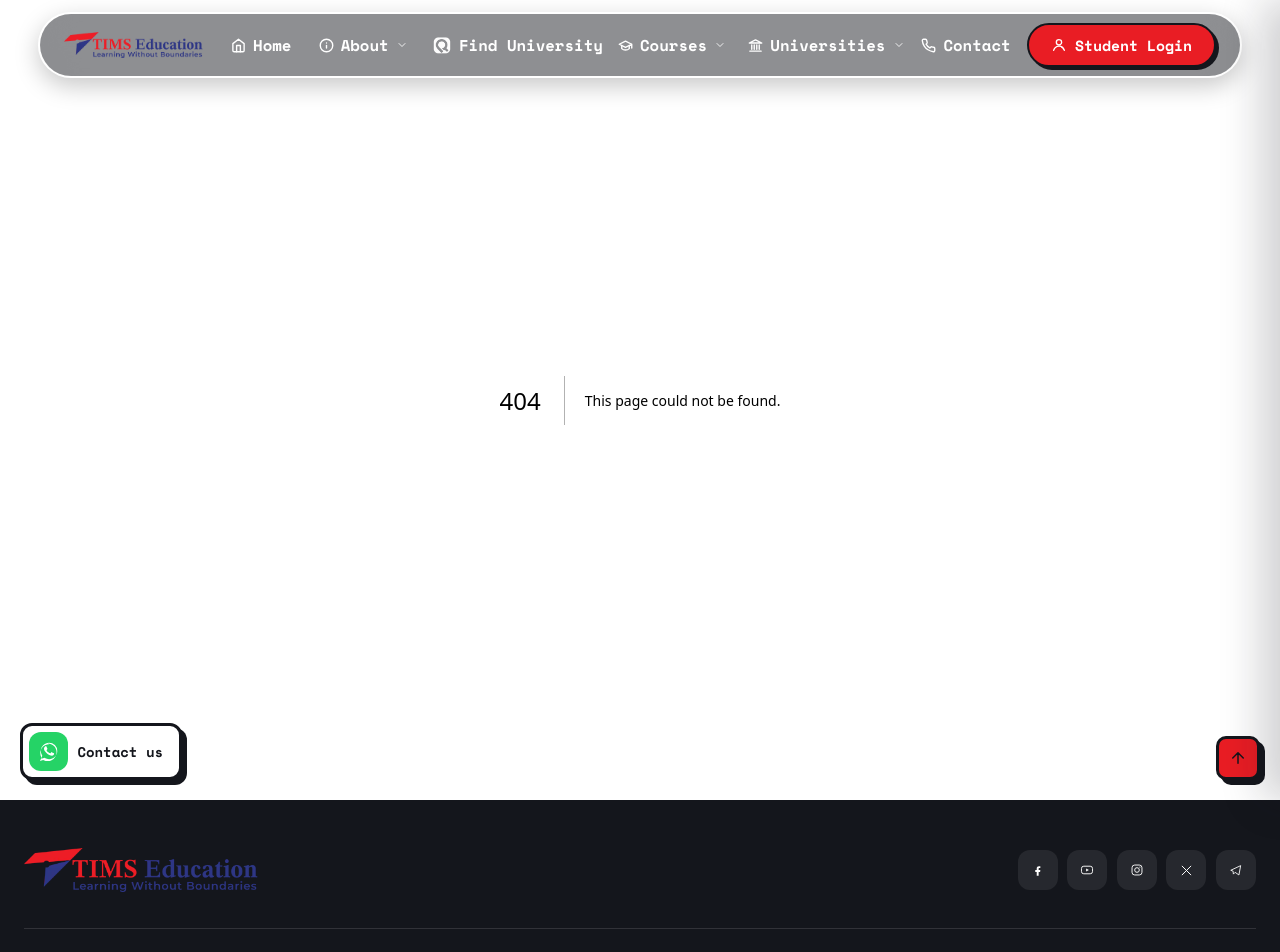
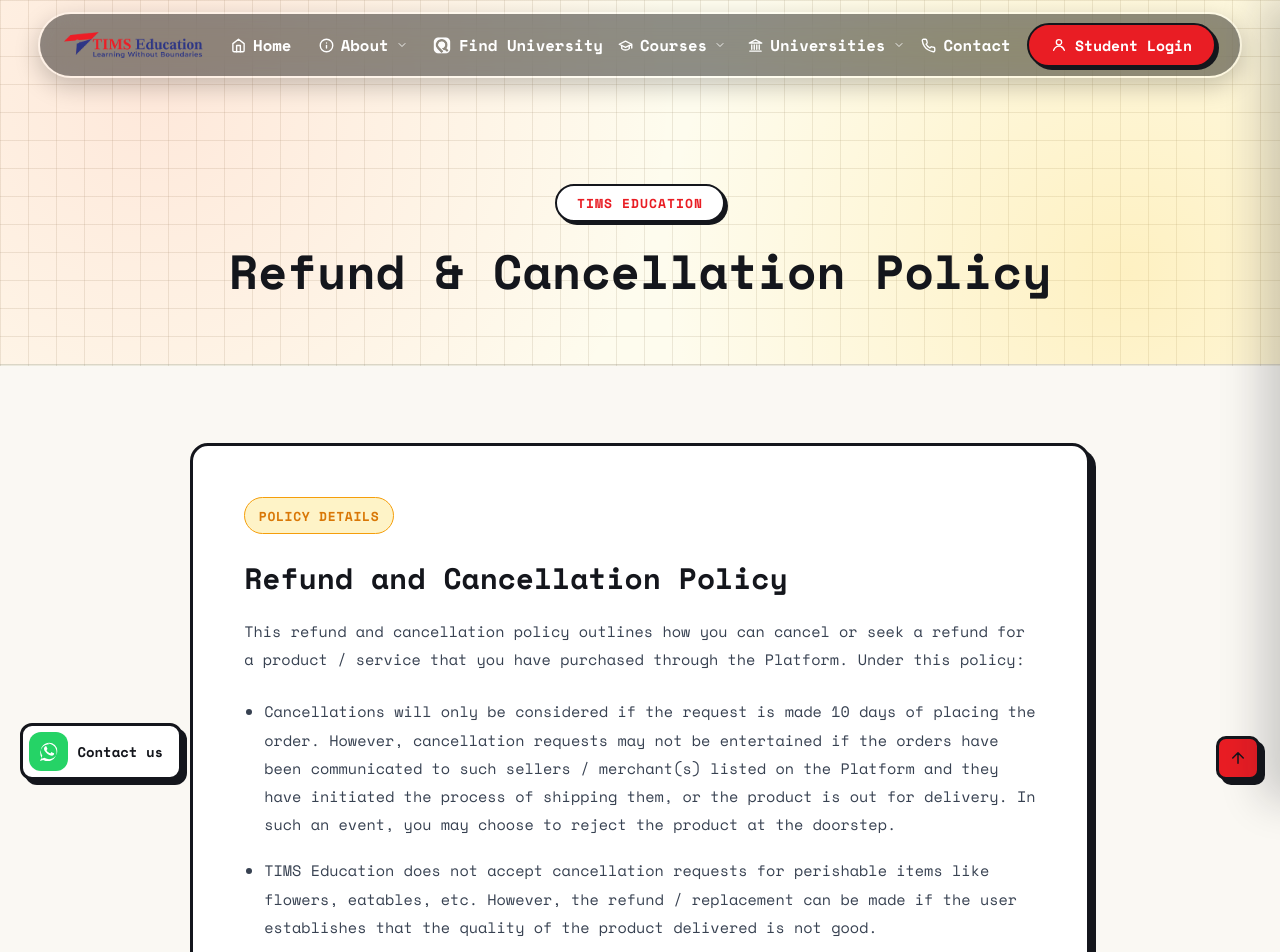
Before and after one commit to prohostix12/Tims-education-2, a Next.js app: page /refund-policy in a window 1280 px wide. Before the commit this address had no page. Shown: the top 952 px of the page. Built offline with nearby package versions, Linux system fonts and the light colour scheme.

Commit message:
feat: add refund and cancellation policy page

```diff
--- /dev/null
+++ b/src/app/refund-policy/page.tsx
@@ -0,0 +1,93 @@
+import type { Metadata } from "next";
+import PageHero from "@/components/PageHero/PageHero";
+
+export const metadata: Metadata = {
+  title: "Refund and Cancellation Policy | TIMS Education",
+  description: "Refund and Cancellation Policy for TIMS Education — Information regarding order cancellations, refunds, and replacements.",
+};
+
+export default function RefundPolicyPage() {
+  return (
+    <main>
+      <PageHero title="Refund & Cancellation Policy" />
+      <section
+        style={{
+          padding: "clamp(3rem, 6vw, 5rem) 1.5rem",
+          background: "#faf8f3",
+          minHeight: "60vh",
+          display: "flex",
+          justifyContent: "center",
+          alignItems: "flex-start",
+        }}
+      >
+        <div
+          style={{
+            maxWidth: "900px",
+            width: "100%",
+            background: "#ffffff",
+            border: "3px solid #14161c",
+            borderRadius: "18px",
+            padding: "clamp(2rem, 4vw, 3.5rem)",
+            boxShadow: "6px 6px 0 #14161c",
+            lineHeight: 1.85,
+            color: "#374151",
+            fontSize: "0.95rem",
+          }}
+        >
+          <div style={{ display: "flex", alignItems: "center", gap: "0.75rem", marginBottom: "1.5rem" }}>
+            <span
+              style={{
+                display: "inline-block",
+                padding: "0.35rem 0.85rem",
+                borderRadius: "20px",
+                background: "#fef3c7",
+                color: "#d97706",
+                border: "1.5px solid #f59e0b",
+                fontSize: "0.8125rem",
+                fontWeight: 800,
+                textTransform: "uppercase",
+                letterSpacing: "0.05em",
+              }}
+            >
+              Policy Details
+            </span>
+          </div>
+
+          <h2
+            style={{
+              fontSize: "clamp(1.35rem, 2.5vw, 1.85rem)",
+              fontWeight: 800,
+              color: "#14161c",
+              marginBottom: "1.25rem",
+              lineHeight: 1.3,
+            }}
+          >
+            Refund and Cancellation Policy
+          </h2>
+
+          <p style={{ marginBottom: "1.5rem" }}>
+            This refund and cancellation policy outlines how you can cancel or seek a refund for a product / service that you have purchased through the Platform. Under this policy:
+          </p>
+
+          <ul style={{ paddingLeft: "1.25rem", margin: "0 0 1.5rem", display: "flex", flexDirection: "column", gap: "1.15rem" }}>
+            <li>
+              Cancellations will only be considered if the request is made 10 days of placing the order. However, cancellation requests may not be entertained if the orders have been communicated to such sellers / merchant(s) listed on the Platform and they have initiated the process of shipping them, or the product is out for delivery. In such an event, you may choose to reject the product at the doorstep.
+            </li>
+            <li>
+              TIMS Education does not accept cancellation requests for perishable items like flowers, eatables, etc. However, the refund / replacement can be made if the user establishes that the quality of the product delivered is not good.
+            </li>
+            <li>
+              In case of receipt of damaged or defective items, please report to our customer service team. The request would be entertained once the seller/ merchant listed on the Platform, has checked and determined the same at its own end. This should be reported within 10 days of receipt of products. In case you feel that the product received is not as shown on the site or as per your expectations, you must bring it to the notice of our customer service within 10 days of receiving the product. The customer service team after looking into your complaint will take an appropriate decision.
+            </li>
+            <li>
+              In case of complaints regarding the products that come with a warranty from the manufacturers, please refer the issue to them.
+            </li>
+            <li>
+              In case of any refunds approved by TIMS Education, it will take 15 days for the refund to be processed to you.
+            </li>
+          </ul>
+        </div>
+      </section>
+    </main>
+  );
+}
```
